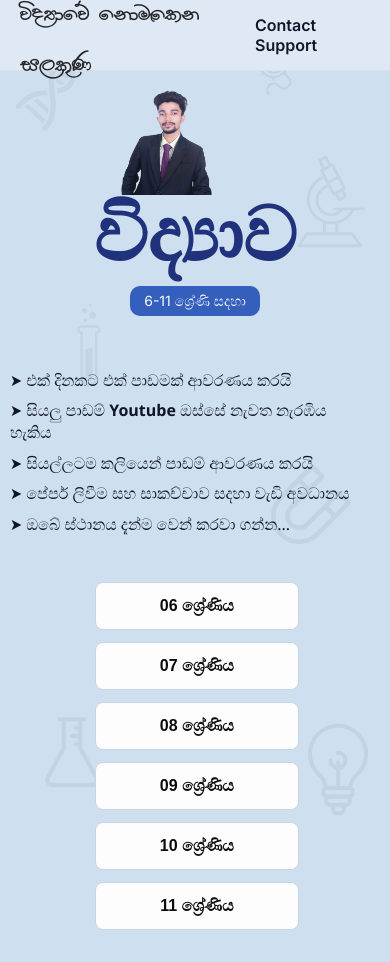
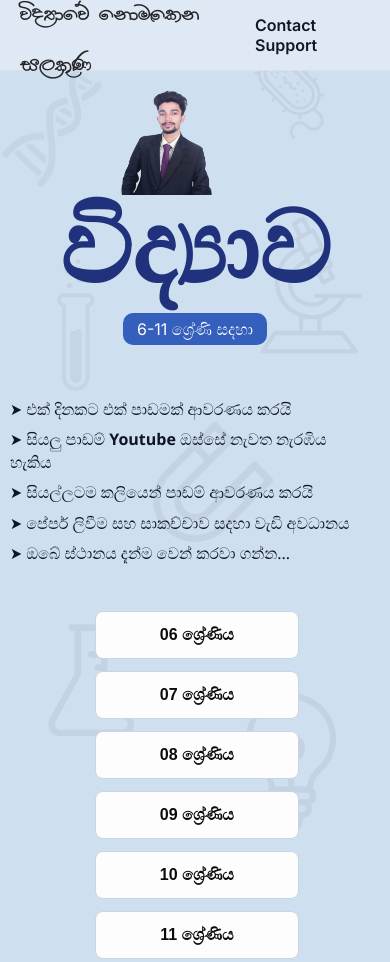
Before and after one commit to Maheshi13/CLASS-Nalin, a plain HTML site: page index.html in a window 390 px wide. Shown: the top 962 px of the page. Drawn offline with Linux system fonts and the light colour scheme; no server answers.

Commit message:
updated style file

```diff
--- a/style.css
+++ b/style.css
@@ -80,7 +80,7 @@ body {
 .hero img {
     display: block;
     width: 25%;
-    height: 9.8%;
+    height: auto;
     margin: 0 0 0 110px;
     float: left;
 
@@ -237,8 +237,8 @@ footer {
 }
 
 .icon3 {
-    bottom: 0%;
-    left: 8%;
+    bottom: 15%;
+    left:5%;
     width: 200px;
 }
 
@@ -266,6 +266,12 @@ footer {
     width: 200px;
 }
 
+.icon8 {
+    top: 78%;
+    left: 25%;
+    width: 170px;
+}
+
 
 /* ================= MOBILE FIX ================= */
 @media (max-width: 768px) {
@@ -281,14 +287,15 @@ footer {
     }
 
     .hero img {
-        width: 200px;
+        width: 60%;
+        height: auto;
         float: none !important;
         margin: 0 auto 10px auto !important;
         display: block;
     }
 
     .title {
-        font-size: 75px;
+        font-size: 100px;
         line-height: 1.1;
         text-align: center;
     }
@@ -300,7 +307,7 @@ footer {
 
     .grade {
         transform: none;
-        font-size: 14px;
+        font-size: 16px;
         padding: 6px 14px;
         border-radius: 10px;
     }
@@ -340,44 +347,51 @@ footer {
     }
 
     .icon1 {
-        width: 90px;
-        top: 5%;
-        left: 2%;
+        width: 120px;
+        top: 8%;
+        left: -2%;
     }
 
     .icon2 {
-        width: 80px;
-        top: 18%;
+        width: 120px;
+        top: 25%;
         right: 5%;
     }
 
     .icon3 {
-        width: 100px;
-        bottom: 5%;
-        left: 5%;
+        width: 160px;
+        bottom: 10%;
+        left: 2%;
     }
 
     .icon4 {
-        width: 80px;
-        bottom: 3%;
-        right: 3%;
+        width:120px;
+        bottom: 1%;
+        right: 10%;
     }
 
     .icon5 {
-        width: 90px;
-        top: 2%;
-        right: 20%;
+        width: 120px;
+        top: 4%;
+        right: 10%;
     }
 
     .icon6 {
-        width: 80px;
-        top: 55%;
-        right: 10%;
+        width:120px;
+        top: 50%;
+        right: 30%;
     }
 
     .icon7 {
-        width: 100px;
-        top: 35%;
-        left: 10%;
+        width: 160px;
+        top: 29%;
+        left: -1%;
     }
+
+    .icon8 {
+    top: 100%;
+    left: 5%;
+    width: 150px;
+    }
+
 }
```
